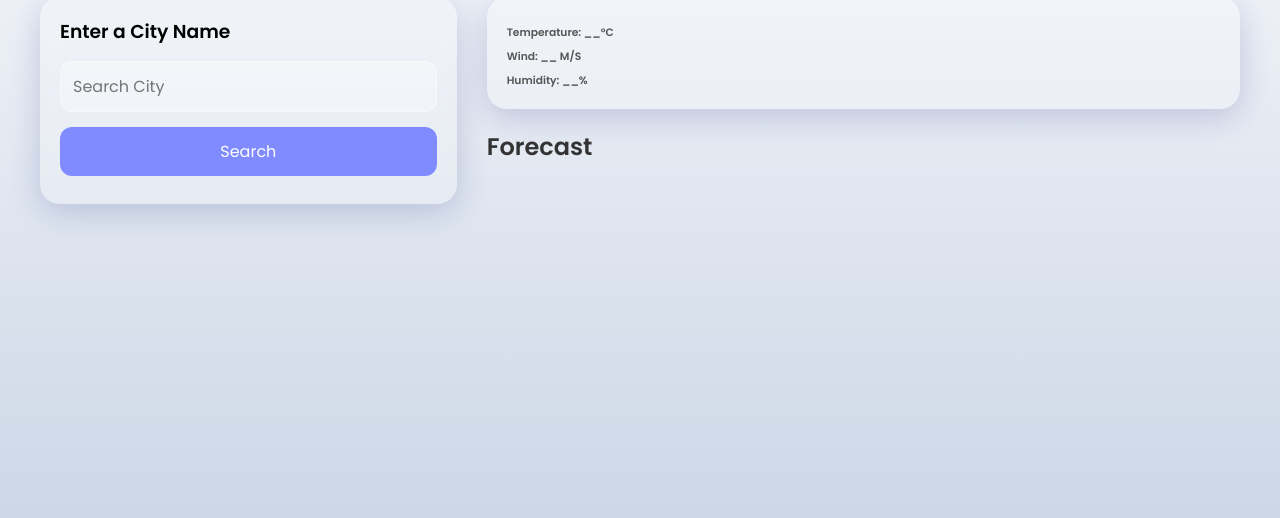
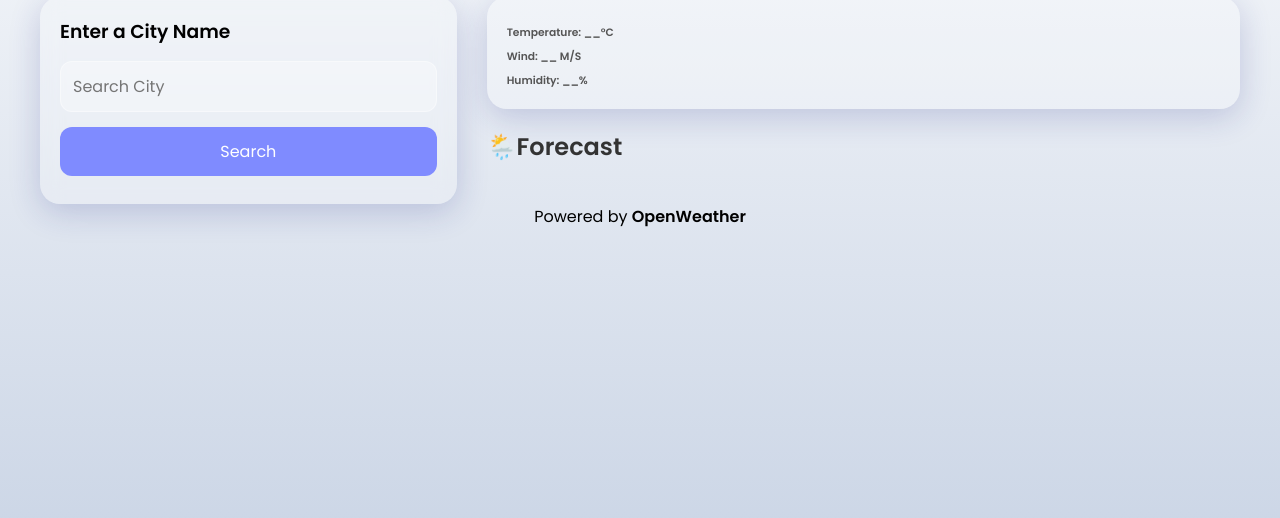
Before and after one commit to tejsapkal/weather-main, a plain HTML site: page index.html in a window 1280 px wide. Shown: the part 128-646 px from the top of the page. Drawn offline with Linux system fonts and the light colour scheme.

Commit message:
Update forecast header and add footer

```diff
--- a/index.html
+++ b/index.html
@@ -32,11 +32,14 @@
       </div>
 
       <div class="days-forecast">
-        <h2>Forecast</h2>
+        <h2>🌦️Forecast</h2>
         <ul class="weather-cards">
         </ul>
       </div>
     </div>
     </div>
+  <footer>
+    <p>Powered by <strong>OpenWeather</strong> </p>
+  </footer>
   </body>
 </html>
```
